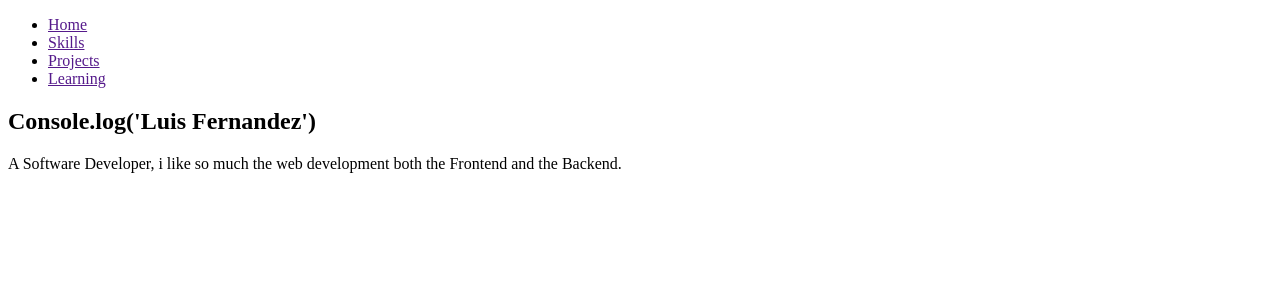
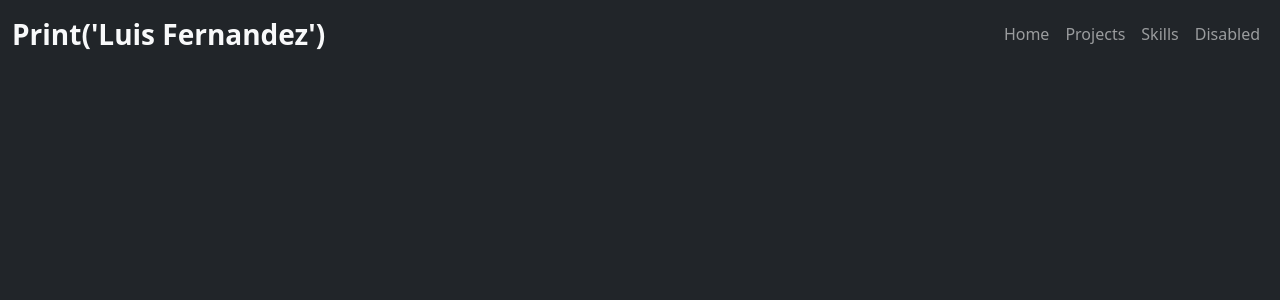
Before and after one commit to luisferllub230/MyPortfolio, a React (Vite) app: page / in a window 1280 px wide. Shown: the top 300 px of the page. Built offline with nearby package versions, Linux system fonts and the light colour scheme.

Commit message:
update in header

```diff
--- a/index.html
+++ b/index.html
@@ -2,11 +2,26 @@
 <html lang="en">
   <head>
     <meta charset="UTF-8" />
-    <link rel="icon" type="image/svg+xml" href="./src/public/assets/img/favicon (1).ico" />
+    <link
+      rel="icon"
+      type="image/svg+xml"
+      href="./src/public/assets/img/favicon (1).ico"
+    />
     <meta name="viewport" content="width=device-width, initial-scale=1.0" />
-    <title>Luis Fernandez</title>
+    <link
+      href="https://cdn.jsdelivr.net/npm/bootstrap@5.0.2/dist/css/bootstrap.min.css"
+      rel="stylesheet"
+      integrity="sha384-EVSTQN3/azprG1Anm3QDgpJLIm9Nao0Yz1ztcQTwFspd3yD65VohhpuuCOmLASjC"
+      crossorigin="anonymous"
+    />
+    <script
+      src="https://cdn.jsdelivr.net/npm/bootstrap@5.0.2/dist/js/bootstrap.bundle.min.js"
+      integrity="sha384-MrcW6ZMFYlzcLA8Nl+NtUVF0sA7MsXsP1UyJoMp4YLEuNSfAP+JcXn/tWtIaxVXM"
+      crossorigin="anonymous"
+    ></script>
+    <title>print('Luis Fernandez')</title>
   </head>
-  <body class="darkMode">
+  <body class="bg-dark">
     <div id="root"></div>
     <script type="module" src="/src/main.jsx"></script>
   </body>
--- a/src/components/Header.jsx
+++ b/src/components/Header.jsx
@@ -1,17 +1,41 @@
-import React, { Fragment } from 'react'
+import React, { Fragment, useState } from 'react'
 
 const Header = () => {
+
+    const [active, setActive] = useState([false, false, false, false]);
+
+
     return (
         <Fragment>
             <section>
-                <nav>
-                    <div className="nav-header">
-                        <ul>
-                            <li><a href="">Home</a></li>
-                            <li><a href="">Skills</a></li>
-                            <li><a href="">Projects</a></li>
-                            <li><a href="">Learning</a></li>
-                        </ul>
+                <nav class="navbar navbar-expand-lg navbar-dark">
+                    <div className="container-fluid">
+                        <a
+                            className="navbar-brand text-light fs-3 fw-bolder"
+                            href="#"
+
+                        >{"Print('Luis Fernandez')"}</a>
+
+                        <button className="navbar-toggler white" type="button" data-bs-toggle="collapse" data-bs-target="#navbarNav" aria-controls="navbarNav" aria-expanded="false" aria-label="Toggle navigation">
+                            <span className="navbar-toggler-icon"></span>
+                        </button>
+
+                        <div className="justify-content-end navbar-collapse collapse navbar-dark" id="navbarNav">
+                            <ul className="navbar-nav">
+                                <li className="nav-item">
+                                    <a className="nav-link " aria-current="page" href="#">Home</a>
+                                </li>
+                                <li className="nav-item">
+                                    <a className="nav-link" href="#">Projects</a>
+                                </li>
+                                <li className="nav-item">
+                                    <a className="nav-link" href="#">Skills</a>
+                                </li>
+                                <li className="nav-item">
+                                    <a className="nav-link" href="#" tabindex="-1" aria-disabled="true">Disabled</a>
+                                </li>
+                            </ul>
+                        </div>
                     </div>
                 </nav>
             </section>
--- a/src/components/Main.jsx
+++ b/src/components/Main.jsx
@@ -3,7 +3,7 @@ import React, {Fragment}from 'react'
 const Main = () => {
     return (
         <Fragment>
-            <section>
+            {/* <section>
                 <div className="container-main">
                     <div className="main">
                         <h1> {"Console.log('Luis Fernandez')"} </h1>
@@ -17,7 +17,7 @@ const Main = () => {
                     <div className="main"></div>
                     <div className="main"></div>
                 </div>
-            </section>
+            </section> */}
         </Fragment>
      );
 }
```
